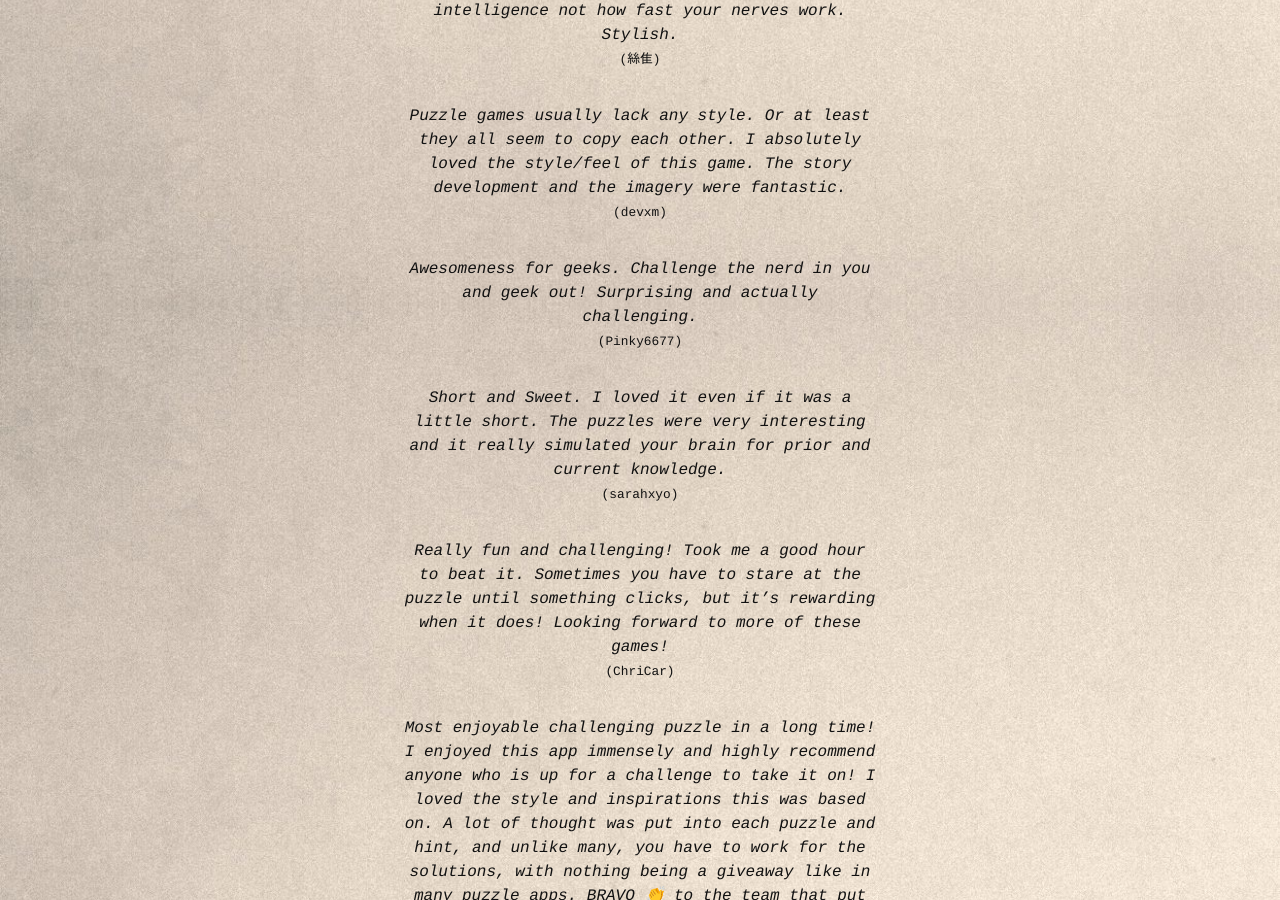
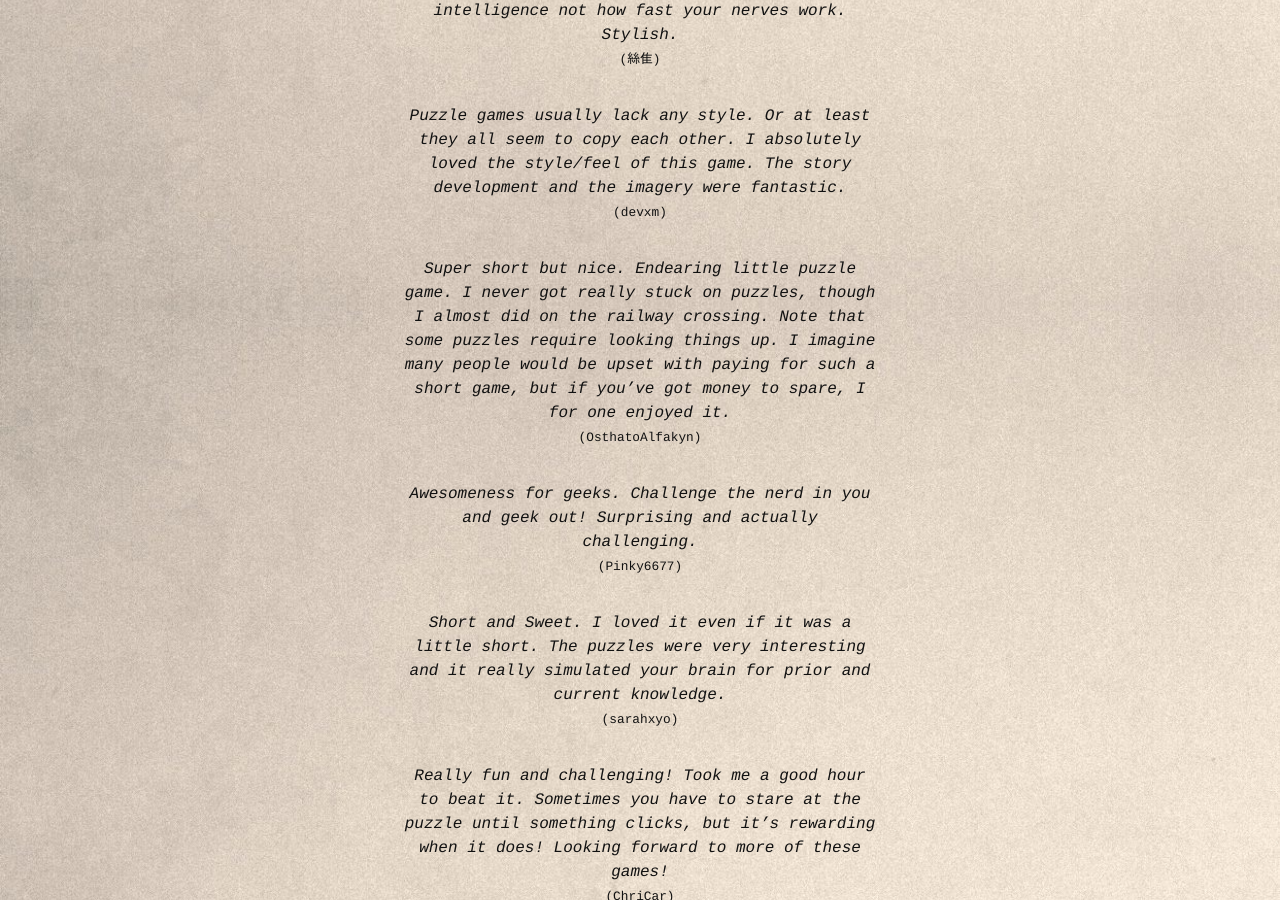
Before and after one commit to sobstel/sobstel.github.com, a Jekyll site: the page built from hydropuzzle/reviews.md, in a window 1280 px wide and 900 px high, scrolled down 860 px. Built offline with Jekyll 4.4.1, drawn with Linux system fonts in a browser that asks for light colours.

Commit message:
add hydro review

```diff
--- a/hydropuzzle/reviews.md
+++ b/hydropuzzle/reviews.md
@@ -34,6 +34,9 @@ _Great game, just the way I like it. Puzzles challenging yet solvable. No time l
 _Puzzle games usually lack any style. Or at least they all seem to copy each other. I absolutely loved the style/feel of this game. The story development and the imagery were fantastic._
 <br><small>(devxm)</small>
 
+_Super short but nice. Endearing little puzzle game. I never got really stuck on puzzles, though I almost did on the railway crossing. Note that some puzzles require looking things up. I imagine many people would be upset with paying for such a short game, but if you've got money to spare, I for one enjoyed it._
+<br><small>(OsthatoAlfakyn)</small>
+
 _Awesomeness for geeks. Challenge the nerd in you and geek out! Surprising and actually challenging._
 <br><small>(Pinky6677)</small>
 
```
